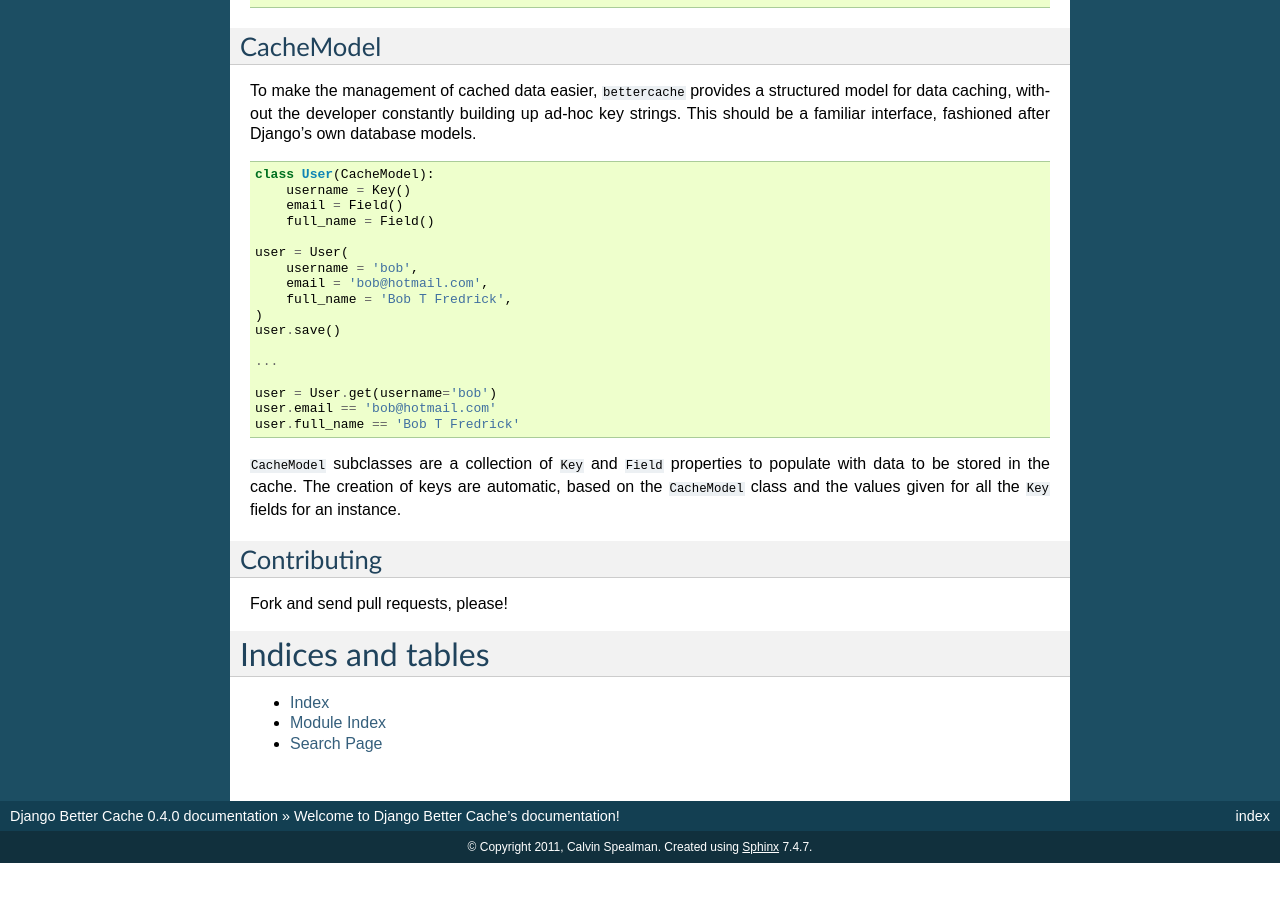
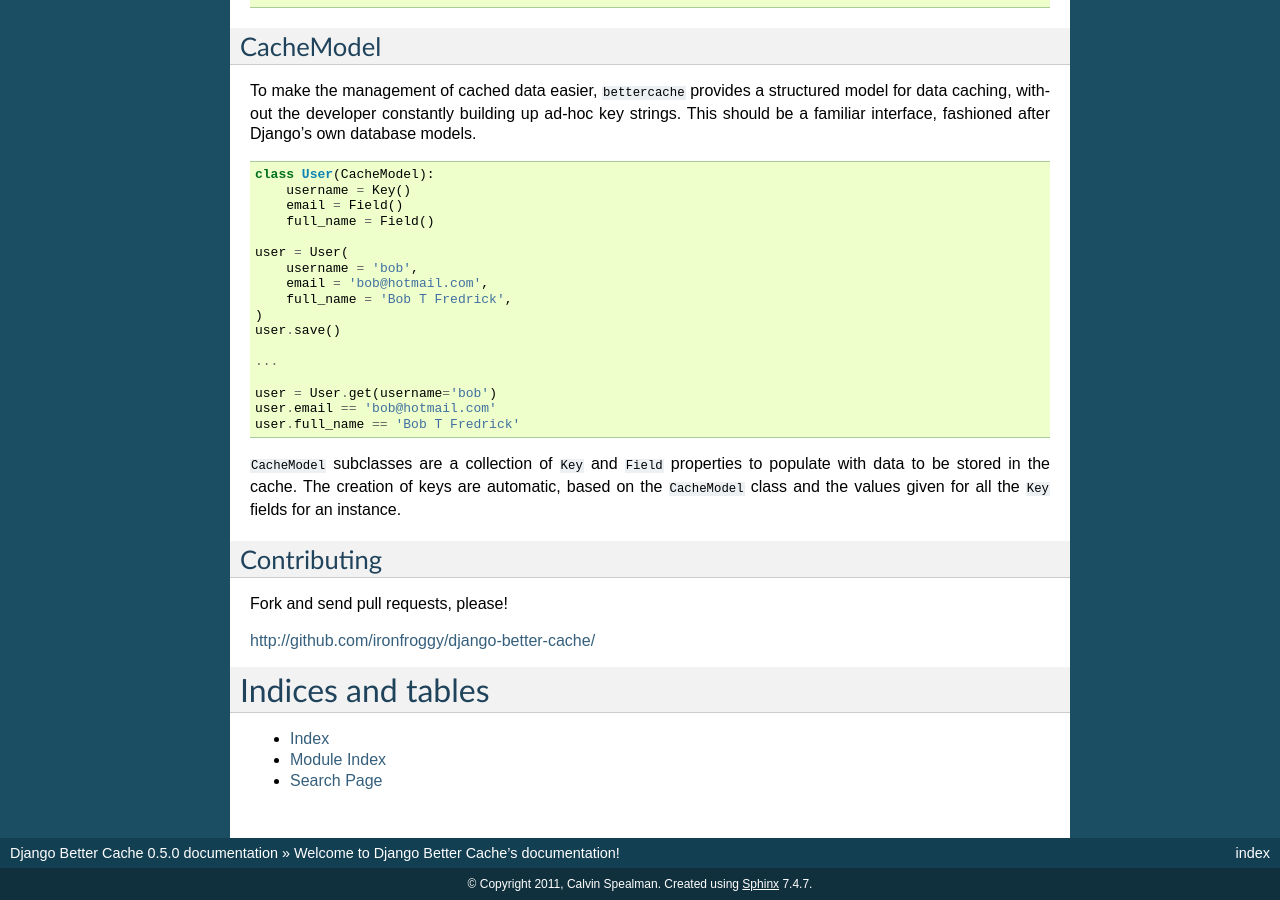
Before and after one commit to ironfroggy/django-better-cache, a Sphinx documentation site: the page built from docs/index.rst, in a window 1280 px wide and 900 px high, scrolled down 1023 px. Built offline with Sphinx 7.4.7, drawn with Linux system fonts in a browser that asks for light colours; pages that are not in the unit, such as notebooks, are missing from menus; before the commit the page ends 1886 px from its top, so only the background shows below that; some of the changed text lies outside the part shown.

Commit message:
[doc-0.5-version-fix] Fix version in docs.

```diff
--- a/docs/conf.py
+++ b/docs/conf.py
@@ -48,9 +48,9 @@ copyright = u'2011, Calvin Spealman'
 # built documents.
 #
 # The short X.Y version.
-version = '0.4.0'
+version = '0.5'
 # The full version, including alpha/beta/rc tags.
-release = '0.4.0'
+release = '0.5.0'
 
 # The language for content autogenerated by Sphinx. Refer to documentation
 # for a list of supported languages.
--- a/docs/index.rst
+++ b/docs/index.rst
@@ -115,6 +115,8 @@ Contributing
 
 Fork and send pull requests, please!
 
+http://github.com/ironfroggy/django-better-cache/
+
 
 Indices and tables
 ==================
```
